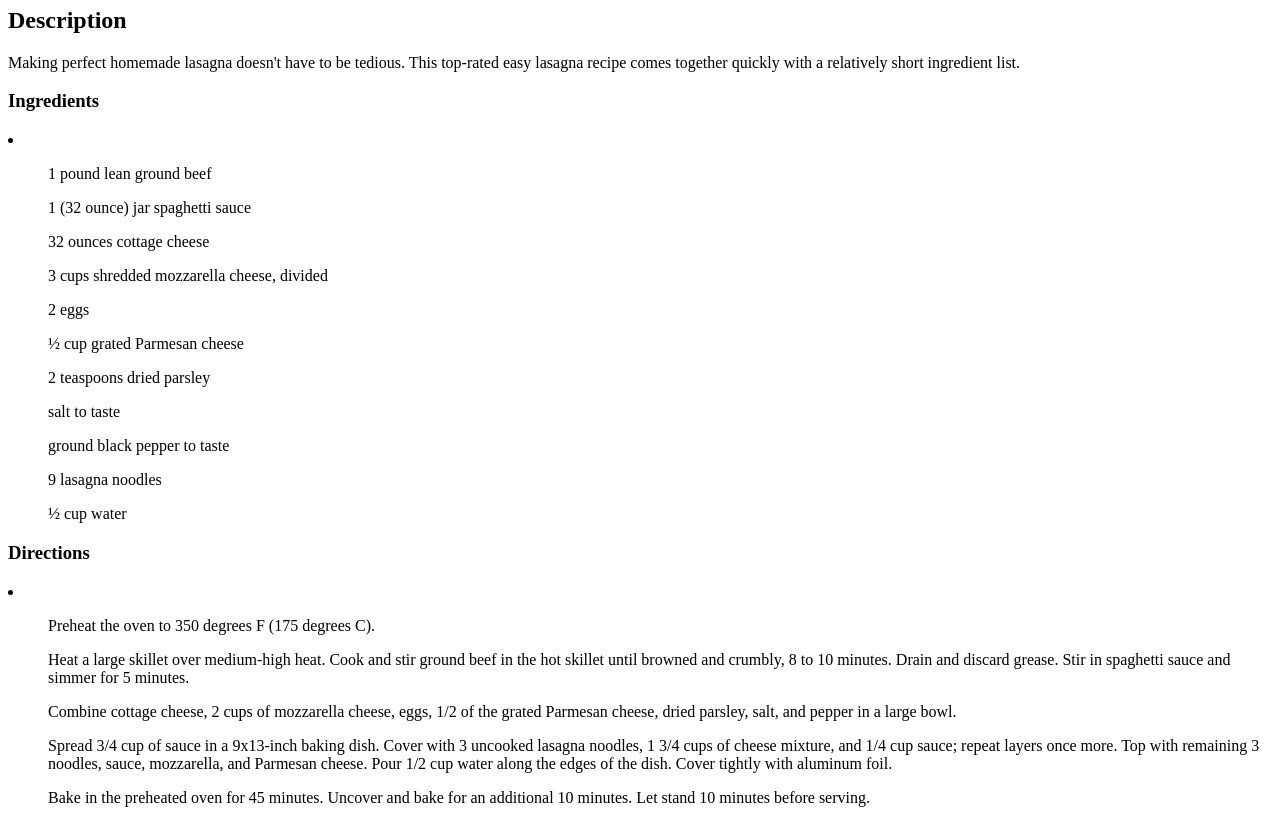
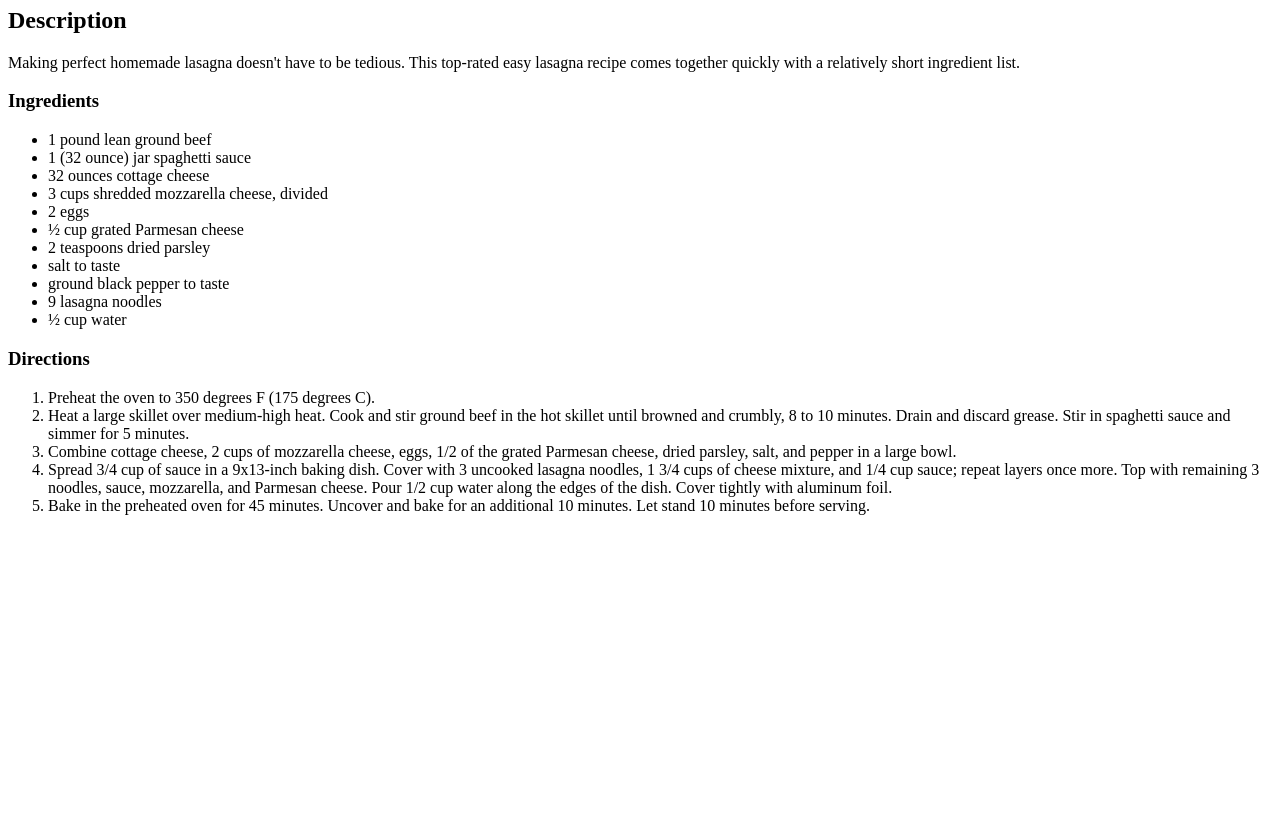
Before and after one commit to henzero/theodinproject, a plain HTML site: page odin-recipes/lasagna.html in a window 1280 px wide. Shown: the part 660-1483 px from the top of the page. After the commit the page ends 1191 px from the top, so only its background shows below. Drawn offline with Linux system fonts and the light colour scheme.

Commit message:
fixed list

```diff
--- a/odin-recipes/lasagna.html
+++ b/odin-recipes/lasagna.html
@@ -14,64 +14,40 @@
 			quickly with a relatively short ingredient list.
 		</p>
 		<h3>Ingredients</h3>
-		<li>
-			<ul>
-				1 pound lean ground beef
-			</ul>
-			<ul>
-				1 (32 ounce) jar spaghetti sauce
-			</ul>
-			<ul>
-				32 ounces cottage cheese
-			</ul>
-			<ul>
-				3 cups shredded mozzarella cheese, divided
-			</ul>
-			<ul>
-				2 eggs
-			</ul>
-			<ul>
-				½ cup grated Parmesan cheese
-			</ul>
-			<ul>
-				2 teaspoons dried parsley
-			</ul>
-			<ul>
-				salt to taste
-			</ul>
-			<ul>
-				ground black pepper to taste
-			</ul>
-			<ul>
-				9 lasagna noodles
-			</ul>
-			<ul>
-				½ cup water
-			</ul>
-		</li>
+		<ul>
+			<li>1 pound lean ground beef</li>
+			<li>1 (32 ounce) jar spaghetti sauce</li>
+			<li>32 ounces cottage cheese</li>
+			<li>3 cups shredded mozzarella cheese, divided</li>
+			<li>2 eggs</li>
+			<li>½ cup grated Parmesan cheese</li>
+			<li>2 teaspoons dried parsley</li>
+			<li>salt to taste</li>
+			<li>ground black pepper to taste</li>
+			<li>9 lasagna noodles</li>
+			<li>½ cup water</li>
+		</ul>
 		<h3>Directions</h3>
-		<li>
-			<ol>
-				Preheat the oven to 350 degrees F (175 degrees C).
-			</ol>
-			<ol>
+		<ol>
+			<li>Preheat the oven to 350 degrees F (175 degrees C).</li>
+			<li>
 				Heat a large skillet over medium-high heat. Cook and stir ground beef in the hot skillet until browned and
 				crumbly, 8 to 10 minutes. Drain and discard grease. Stir in spaghetti sauce and simmer for 5 minutes.
-			</ol>
-			<ol>
+			</li>
+			<li>
 				Combine cottage cheese, 2 cups of mozzarella cheese, eggs, 1/2 of the grated Parmesan cheese, dried
 				parsley, salt, and pepper in a large bowl.
-			</ol>
-			<ol>
+			</li>
+			<li>
 				Spread 3/4 cup of sauce in a 9x13-inch baking dish. Cover with 3 uncooked lasagna noodles, 1 3/4 cups of
 				cheese mixture, and 1/4 cup sauce; repeat layers once more. Top with remaining 3 noodles, sauce,
 				mozzarella, and Parmesan cheese. Pour 1/2 cup water along the edges of the dish. Cover tightly with
 				aluminum foil.
-			</ol>
-			<ol>
+			</li>
+			<li>
 				Bake in the preheated oven for 45 minutes. Uncover and bake for an additional 10 minutes. Let stand 10
 				minutes before serving.
-			</ol>
-		</li>
+			</li>
+		</ol>
 	</body>
 </html>
```
Also changed, not shown: odin-recipes/chicken.html (+32 -30 lines), odin-recipes/pasta.html (+16 -32 lines).
